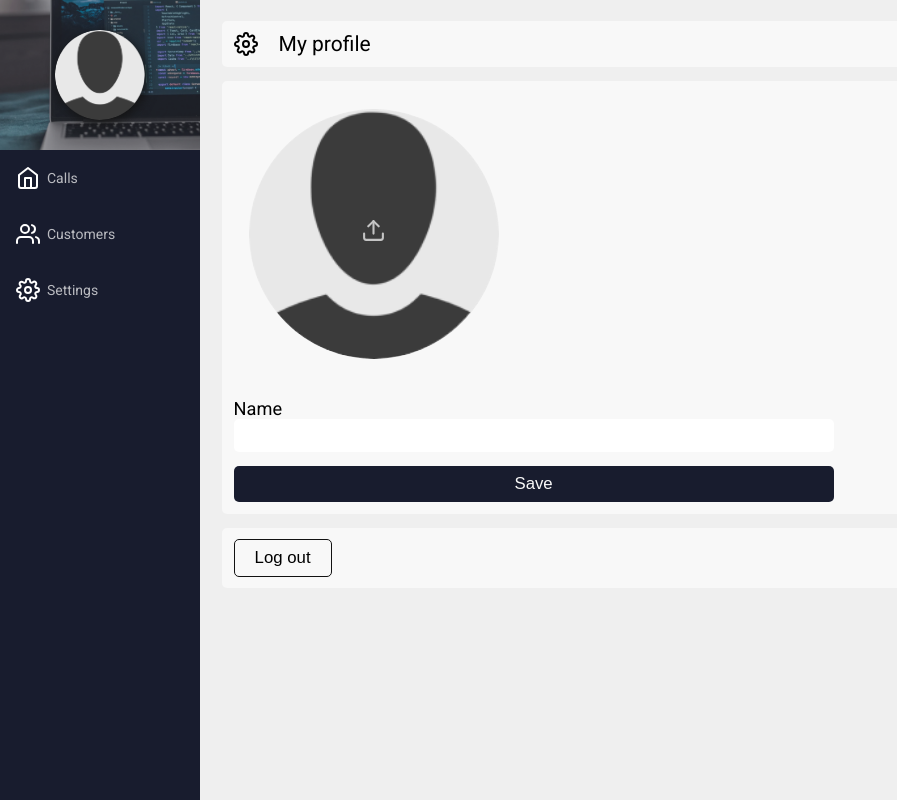
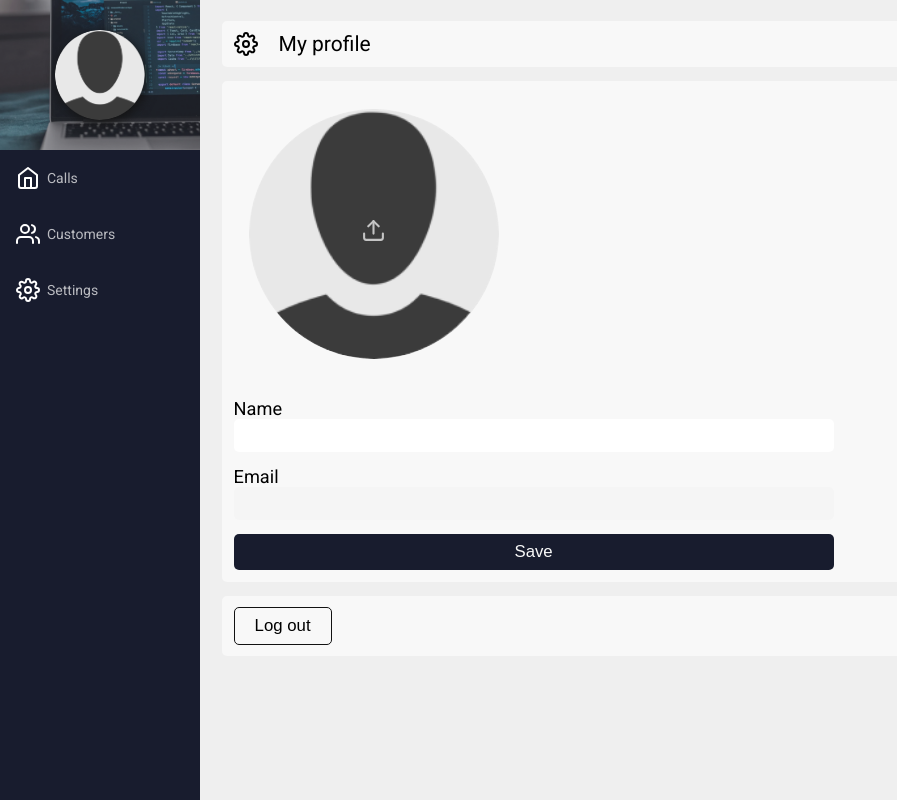
Before and after one commit to Koda-ms/reactjs, a React (Create React App) app in the folder calling-system/: page /settings in a window 1280 px wide. Shown: the whole page, without its empty margins (0-897 px from the left). Built offline with nearby package versions, Linux system fonts and the light colour scheme; the HTML template or start-up script is replaced by a standard one.

Commit message:
fix: the values returned are kept on the screen

```diff
--- a/calling-system/src/pages/Profile/index.js
+++ b/calling-system/src/pages/Profile/index.js
@@ -26,15 +26,15 @@ export default function Profile(){
             .update({
                 name: name
             }).then(() => {
+                console.log(name);
                 let data = {
-                    ...user
+                    ...user,
+                    name: name //THIS LINE ALLOWED THE LOCALSTORAGE TO UPDATE THE EDITED ATTRIBUTE
                 }
                 setUser(data);
                 storageUser(data);
             })
-
         }
-
     }
 
     return(
@@ -64,19 +64,12 @@ export default function Profile(){
 
                         <br/>
                         <label>Name</label> <br/>
-                        {/* THE VALUE SHOWS UP, BUT WHEN THE PAGE REFRESHES IT DISAPPEARS */}
-                        <input type='text' value={ name } onChange={(e) => setName(e.target.value)}/> <br/>
 
-                        {/*<label>Email</label> <br/>
-                        <input type='text' value={ email } disabled={true}/>
-                        <br/>
-                         THE VALUE SHOWS UP, BUT IT CAN'T BE CHANGED
-                        <label>Name</label> <br/>
-                        <input type='text' value={ user ? user.name : '' } onChange={(e) => setName(e.target.value)}/> <br/>
+                        <input type='text' defaultValue={user ? user.name : ''} onChange={(e) => setName(e.target.value)}/> <br/>
 
                         <label>Email</label> <br/>
-                        <input type='text' value={ user ? user.email : '' } disabled={true}/>
-                        <br/>  */}
+                        <input type='text' defaultValue={user ? user.email : ''} disabled={true}/>
+                        <br/>
 
                         <button type='submit'>Save</button>
                     </form>
```
